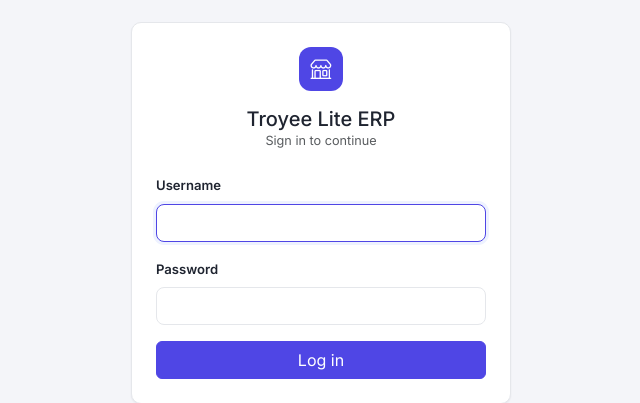
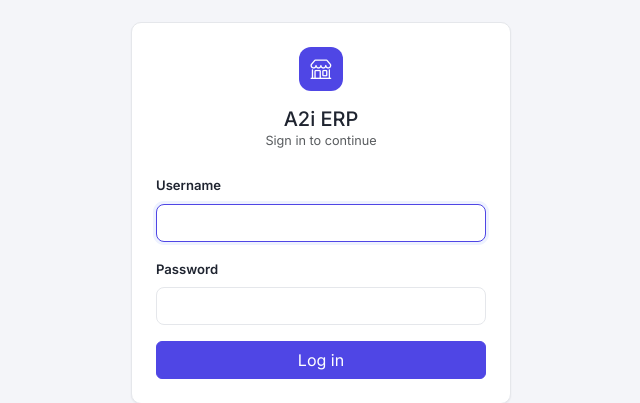
Before and after one commit to Ismam0044/Erp-System, a Django app: page /login/ in a window 1280 px wide. Shown: the part 187-590 px from the top of the page, without its empty margins (319-959 px from the left). Run offline with Django 5.2, Linux system fonts and the light colour scheme; some libraries are stand-ins or nearby versions.

Commit message:
Rename app branding from "Troyee Lite" to "A2i ERP"
Updated the browser tab title, sidebar logo text, login page heading,
and README title. Verified no other references to the old name
remain anywhere in the codebase.

Co-Authored-By: Claude Sonnet 5 <noreply@anthropic.com>

```diff
--- a/templates/base.html
+++ b/templates/base.html
@@ -4,7 +4,7 @@
 <head>
     <meta charset="UTF-8">
     <meta name="viewport" content="width=device-width, initial-scale=1">
-    <title>{% block title %}ERP{% endblock %}</title>
+    <title>{% block title %}A2i ERP{% endblock %}</title>
     <link rel="preconnect" href="https://fonts.googleapis.com">
     <link href="https://fonts.googleapis.com/css2?family=Inter:wght@400;500;600;700&display=swap" rel="stylesheet">
     <link href="https://cdn.jsdelivr.net/npm/bootstrap@5.3.3/dist/css/bootstrap.min.css" rel="stylesheet">
@@ -33,7 +33,7 @@
         <aside class="sidebar" id="sidebar">
             <div class="sidebar-brand">
                 <span class="badge-dot"><i class="bi bi-shop"></i></span>
-                Troyee Lite
+                A2i ERP
             </div>
 
             <div class="sidebar-section">Overview</div>
--- a/templates/registration/login.html
+++ b/templates/registration/login.html
@@ -1,6 +1,6 @@
 {% extends "base.html" %}
 {% load static %}
-{% block title %}Login - ERP{% endblock %}
+{% block title %}Login - A2i ERP{% endblock %}
 {% block auth_content %}
 <div class="d-flex align-items-center justify-content-center" style="min-height: 100vh; background: var(--bg);">
     <div class="card-surface p-4" style="width: 380px;">
@@ -8,7 +8,7 @@
             <span class="badge-dot d-inline-flex align-items-center justify-content-center" style="width:44px;height:44px;border-radius:12px;background:var(--primary);color:#fff;font-size:1.3rem;">
                 <i class="bi bi-shop"></i>
             </span>
-            <h1 class="h5 mt-3 mb-0">Troyee Lite ERP</h1>
+            <h1 class="h5 mt-3 mb-0">A2i ERP</h1>
             <p class="text-muted small">Sign in to continue</p>
         </div>
         {% if form.errors %}
```
Also changed, not shown: README.md.
